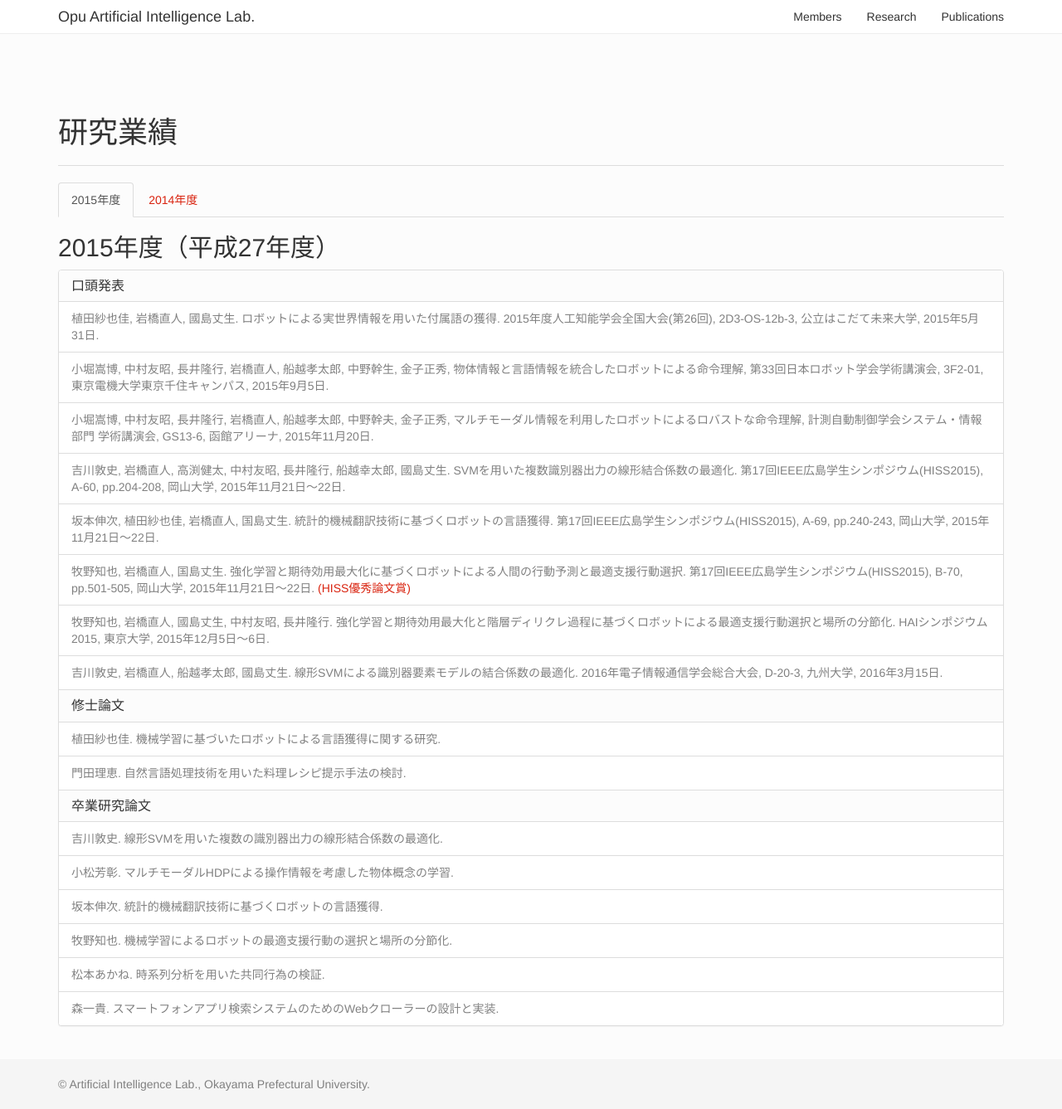
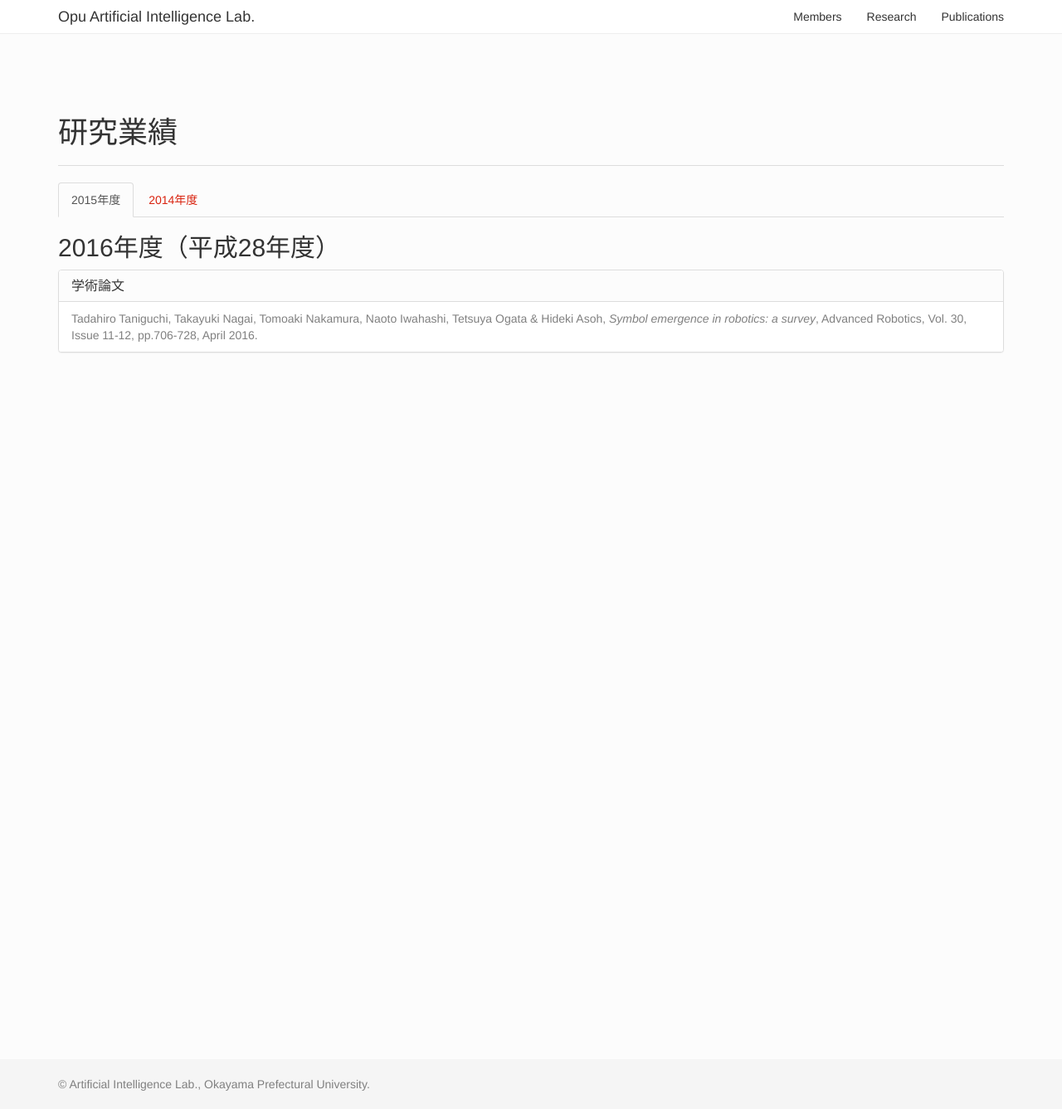
Before and after one commit to kunishi/www-ime, a Jekyll site: the page built from publications/index.html, in a window 1280 px wide and 1337 px high. Shown: the whole window at 83% size. Built offline with Jekyll 4.4.1, drawn with Linux system fonts in a browser that asks for light colours; nearby versions of some CDN libraries; a style sheet for code colours, icons or effects is not loaded.

Commit message:
add a publication in April 2016.

```diff
--- a/publications/index.html
+++ b/publications/index.html
@@ -8,7 +8,23 @@ title: 研究業績
 </ul>
 
 <div class="tab-content">
-	<div role="tabpanel" class="tab-pane active" id="2015">
+	<div role="tabpanel" class="tab-pane active" id="2016">
+		<h2>2016年度（平成28年度）</h2>
+		<div class="panel panel-default">
+			<div class="panel-heading">
+				<h3 class="panel-title">学術論文</h3>
+			</div>
+			<ul class="list-group">
+				<li class="list-group-item">
+					Tadahiro Taniguchi, Takayuki Nagai, Tomoaki Nakamura, Naoto Iwahashi,
+					Tetsuya Ogata &amp; Hideki Asoh,
+					<i>Symbol emergence in robotics: a survey</i>,
+					Advanced Robotics, Vol. 30, Issue 11-12, pp.706-728, April 2016.
+				</li>
+			</ul>
+		</div>
+	</div>
+	<div role="tabpanel" class="tab-pane" id="2015">
 		<h2>2015年度（平成27年度）</h2>
 		<div class="panel panel-default">
 			<div class="panel-heading">
```
